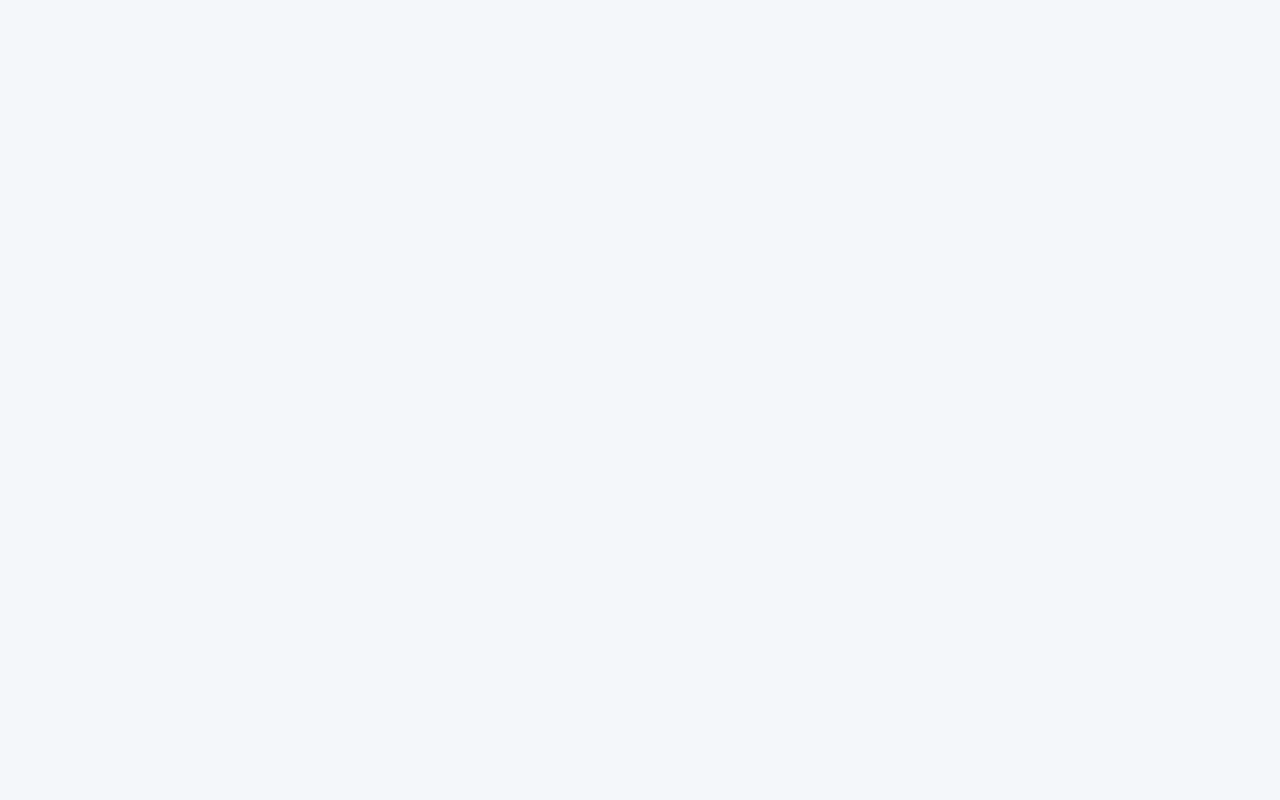
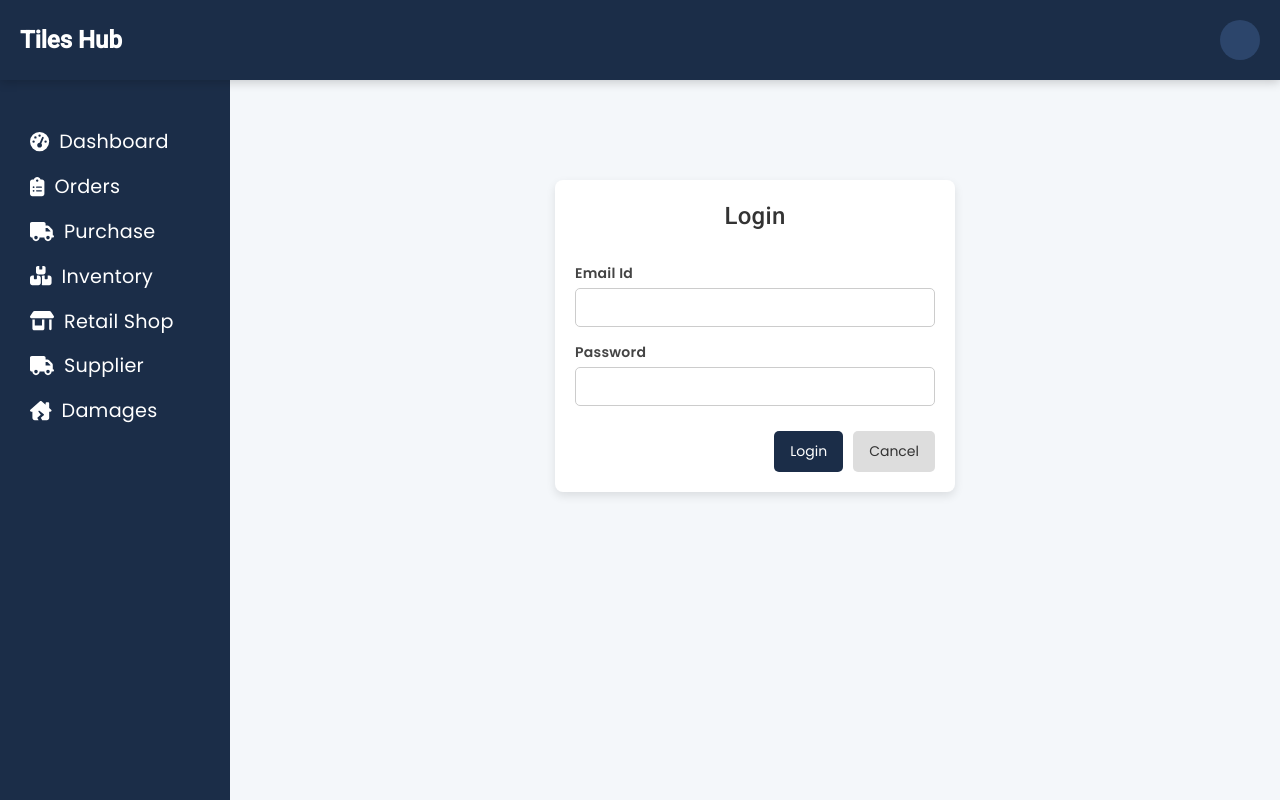
Before and after one commit to dhanvanth-it21/fashion-transparency-fe, an Angular app: page /login in a window 1280 px wide. Before the commit this address led to /. Built offline with nearby package versions, Linux system fonts and the light colour scheme.

Commit message:
login on-work

```diff
--- a/src/app/core/auth.service.ts
+++ b/src/app/core/auth.service.ts
@@ -7,12 +7,13 @@ import { Observable } from 'rxjs';
 })
 export class AuthService {
 
-  private apiuri = 'http://localhost:8080/api/auth/login';
+  private apiuri = 'http://localhost:8080/api/auth/signin';
 
   constructor(private http: HttpClient) { }
 
   login(credentials: any): Observable<any> {
     return this.http.post(this.apiuri, credentials);
+
   }
 
   logout() {
--- a/src/app/core/login/login.component.css
+++ b/src/app/core/login/login.component.css
@@ -0,0 +1,4 @@
+.login-container {
+  margin: 100px auto;
+  max-width: 400px;
+}
--- a/src/app/core/login/login.component.html
+++ b/src/app/core/login/login.component.html
@@ -1,15 +1,9 @@
 <div class="login-container">
-    <h2>Login</h2>
-    <form (ngSubmit)="onLogin()">
-      <div>
-        <label>Email</label>
-        <input type="email" [(ngModel)]="loginData.email" name="email" required />
-      </div>
-      <div>
-        <label>Password</label>
-        <input type="password" [(ngModel)]="loginData.password" name="password" required />
-      </div>
-      <button type="submit">Login</button>
-    </form>
-    <p *ngIf="errorMessage" class="error">{{ errorMessage }}</p>
-  </div>
+  <app-add-form
+      [formConfig]="formConfig"
+      [formUse]="formUseOrder"
+      [formGroup]="createLoginForm"
+      (formSubmit)="login()"
+      (formClose)="cancelLogin()"
+    ></app-add-form>
+</div>
--- a/src/app/core/login/login.component.ts
+++ b/src/app/core/login/login.component.ts
@@ -1,40 +1,72 @@
 import { Component } from '@angular/core';
 import { Router } from '@angular/router';
 import { AuthService } from '../auth.service';
-import { FormsModule } from '@angular/forms';
+import { FormBuilder, FormGroup, FormsModule, Validators } from '@angular/forms';
 import { CommonModule } from '@angular/common';
+import { AddFormComponent } from '../../shared/components/add-form/add-form.component';
 
 @Component({
   selector: 'app-login',
   standalone: true,
-  imports: [FormsModule, CommonModule],
+  imports: [FormsModule, CommonModule, AddFormComponent],
   templateUrl: './login.component.html',
   styleUrl: './login.component.css'
 })
 export class LoginComponent {
-  loginData = { email: '', password: '' };
-  errorMessage: string = '';
 
-  constructor(private authService: AuthService, private router: Router) {}
+  createLoginForm!: FormGroup;
 
-  onLogin() {
-    this.authService.login(this.loginData).subscribe({
-      next: (response: any) => {
-        localStorage.setItem('token', response.token);
-        localStorage.setItem('role', response.role); // Store user role
 
-        if (response.role === 'ADMIN') {
-          this.router.navigate(['/admin-dashboard']);
-        } else if (response.role === 'SUPER_ADMIN') {
-          this.router.navigate(['/super-admin-dashboard']);
-        } else {
-          this.router.navigate(['/employee-dashboard']);
-        }
-      },
-      error: (err) => {
-        this.errorMessage = 'Invalid credentials!';
-      }
+  constructor(
+    private authService: AuthService,
+    private router: Router,
+    private formBuilder: FormBuilder,
+  ) { }
+
+  formConfig = [
+    { key: 'email', label: 'Email Id', type: 'text', required: true },
+    { key: 'password', label: 'Password', type: 'password', required: true },
+  ];
+
+
+  formUseOrder: { heading: string, submit: string, discard: string } =
+    {
+      heading: "Login",
+      submit: "Login",
+      discard: "Cancel"
+    }
+
+  ngOnInit() {
+    this.createLoginForm = this.formBuilder.group({
+      email: ['', [Validators.required, Validators.email]],
+      password: ['', Validators.required]
     });
   }
 
+  login() {
+    if (this.createLoginForm.valid) {
+      console.log(this.createLoginForm.value);
+      this.authService.login(this.createLoginForm.value).subscribe({
+        next: (response: any) => {
+          console.log(response);
+          localStorage.setItem('token', response.data.token);
+          localStorage.setItem('user', JSON.stringify(response.data));
+        },
+        error: (e) => {
+          console.log(e);
+        }
+      })
+
+    }
+
+
+  }
+  cancelLogin() {
+    console.log("Cancel login triggered")
+    this.createLoginForm.reset();
+    this.router.navigate(["/login"]);
+  }
+
+
+
 }
--- a/src/app/core/main-layout/view/view-routing.module.ts
+++ b/src/app/core/main-layout/view/view-routing.module.ts
@@ -7,10 +7,20 @@ const routes: Routes = [
     path: "",
     component: ViewComponent,
     children: [
+      // {
+      //   path: "",
+      //   redirectTo: "admin",
+      //   pathMatch: "full"
+      // },
       {
         path: "",
-        redirectTo: "admin",
+        redirectTo: "login",
         pathMatch: "full"
+      },
+      {
+        path: "login",
+        loadComponent: () => import("../../login/login.component")
+        .then(m => m.LoginComponent)
       },
       {
         path: "admin",
--- a/src/app/core/main-layout/view/view.component.html
+++ b/src/app/core/main-layout/view/view.component.html
@@ -3,9 +3,7 @@
     <div class="main-layout-container">
         <app-left-sidebar></app-left-sidebar>
         <div class="body-container">
-            <!-- <router-outlet></router-outlet> -->
              <router-outlet></router-outlet>
-
         </div>
     </div>
 </div>
--- a/src/app/core/main-layout/view/view.module.ts
+++ b/src/app/core/main-layout/view/view.module.ts
@@ -8,7 +8,7 @@ import { ViewRoutingModule } from './view-routing.module';
   declarations: [],
   imports: [
     CommonModule,
-    ViewRoutingModule
+    ViewRoutingModule,
   ]
 })
 export class ViewModule { }
--- a/src/app/shared/components/add-form/add-form.component.html
+++ b/src/app/shared/components/add-form/add-form.component.html
@@ -5,7 +5,7 @@
       <label [for]="field.key">{{ field.label }}</label>
 
       <input
-        *ngIf="field.type === 'text' || field.type === 'number'"
+        *ngIf="field.type === 'text' || field.type === 'number' || field.type === 'password'"
         [id]="field.key"
         [type]="field.type"
         [formControlName]="field.key"
--- a/src/index.html
+++ b/src/index.html
@@ -2,10 +2,10 @@
 <html lang="en">
 <head>
   <meta charset="utf-8">
-  <title>TilesHubFe</title>
+  <title>Tiles Hub</title>
   <base href="/">
   <meta name="viewport" content="width=device-width, initial-scale=1">
-  <link rel="icon" type="image/x-icon" href="favicon.ico">
+  <link rel="icon" type="image/x-icon" href="logo.jpg">
   <link href="https://fonts.googleapis.com/css2?family=Roboto:wght@300;400;500&display=swap" rel="stylesheet">
   <link href="https://fonts.googleapis.com/icon?family=Material+Icons" rel="stylesheet">
 </head>
--- a/src/styles.css
+++ b/src/styles.css
@@ -38,6 +38,7 @@ html, body { height: 100%; }
 body { margin: 0; font-family: Roboto, "Helvetica Neue", sans-serif; }
 
 
-.left-side .form-group {
+.left-side .form-group,
+.login-container .form-group {
   flex: 1 1 calc(70% - 10px) !important;
 }
```
Also changed, not shown: public/logo.jpg (added).
